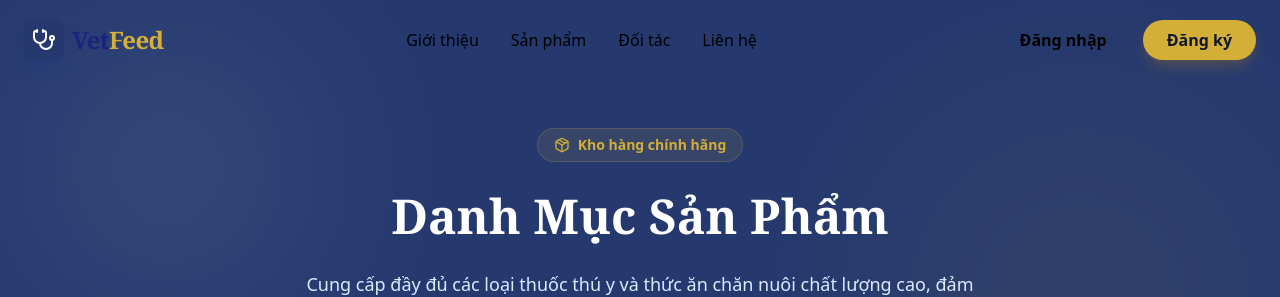
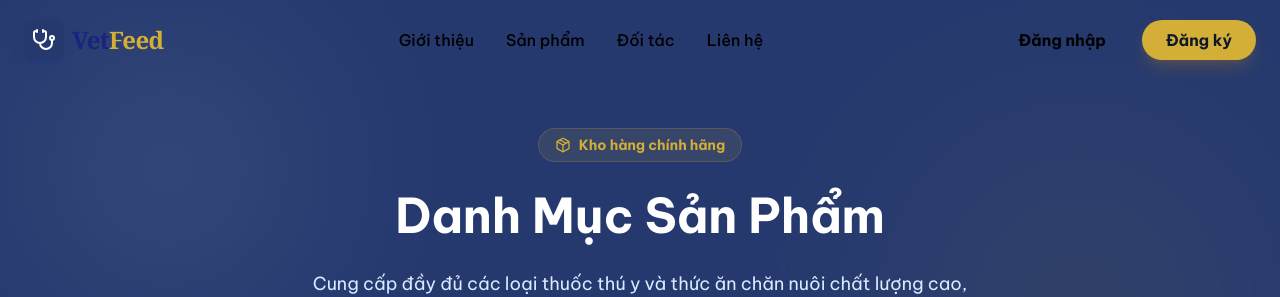
Before and after one commit to NguyenThanhTrung-N2T/VETFEED-MANAGEMENT-FE, a Next.js app: page /san-pham in a window 1280 px wide. Shown: the top 297 px of the page. Built offline with nearby package versions, Linux system fonts and the light colour scheme; no server answers.

Commit message:
chore(ui): update font styles

```diff
--- a/app/doi-tac/page.tsx
+++ b/app/doi-tac/page.tsx
@@ -34,7 +34,7 @@ export default function PartnerPage() {
     );
 
     return (
-        <main className="min-h-screen bg-[#fdfbf7] font-sans">
+        <main className="min-h-screen bg-[#fdfbf7]">
             <Navbar />
 
             {/* --- HERO SECTION --- */}
--- a/app/san-pham/page.tsx
+++ b/app/san-pham/page.tsx
@@ -61,7 +61,7 @@ export default function ProductPage() {
     };
 
     return (
-        <main className="min-h-screen bg-[#fdfbf7] font-sans">
+        <main className="min-h-screen bg-[#fdfbf7]">
             <Navbar />
 
             {/* --- HERO SECTION --- */}
@@ -77,7 +77,7 @@ export default function ProductPage() {
                         <Package size={16} /> Kho hàng chính hãng
                     </span>
 
-                    <h1 className="text-4xl lg:text-5xl font-bold text-white font-serif leading-tight animate-in fade-in slide-in-from-bottom-4 duration-700">
+                    <h1 className="text-4xl lg:text-5xl font-bold text-white leading-tight animate-in fade-in slide-in-from-bottom-4 duration-700">
                         Danh Mục Sản Phẩm
                     </h1>
 
```
